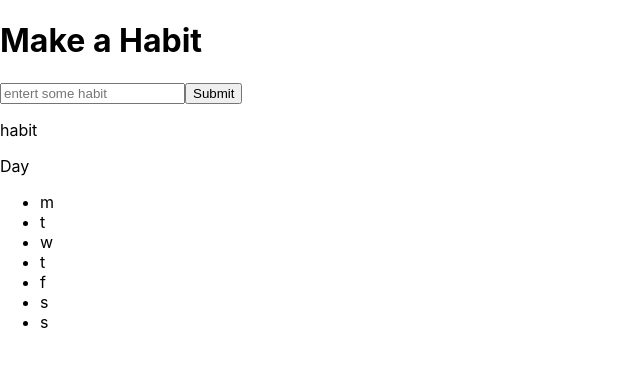
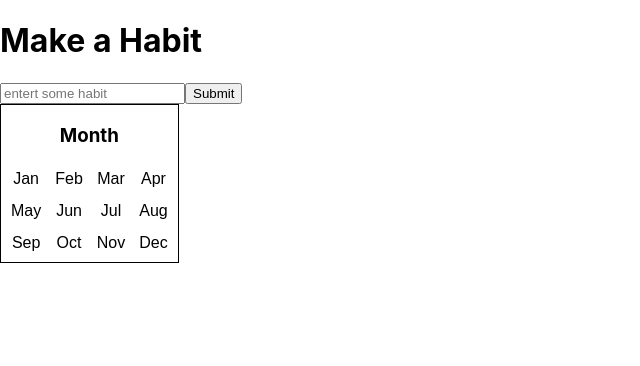
Before and after one commit to AntonScherba/habit-tracker, a React (Create React App) app: page / in a window 1280 px wide. Shown: the top 366 px of the page, without its empty margins (0-640 px from the left). Built offline with nearby package versions, Linux system fonts and the light colour scheme; the HTML template or start-up script is replaced by a standard one.

Commit message:
added calendar coponent

```diff
--- a/src/components/Calendar/Calendar.css
+++ b/src/components/Calendar/Calendar.css
@@ -0,0 +1,26 @@
+.container {
+  border: black 1px solid;
+  display: inline-block;
+  text-align: center;
+}
+
+.calendar {
+  display: grid;
+  grid-template-columns: repeat(4, auto);
+  grid-template-rows: repeat(3, auto);
+  grid-gap: 4px;
+  margin: 0px 5px 5px 5px;
+}
+
+.month {
+  border: none;
+  background-color: white;
+  padding: 5px;
+  font-size: 1rem;
+  outline: none;
+  border-radius: 3px;
+}
+
+.month:focus {
+  background-color: cadetblue;
+}
--- a/src/components/Calendar/Calendar.js
+++ b/src/components/Calendar/Calendar.js
@@ -1,20 +1,23 @@
 import React from "react";
+import "./Calendar.css";
 
 const Calendar = () => {
   return (
-    <div>
-      <p>habit</p>
-      <div>
-        <p>Day</p>
-        <ul>
-          <li>m</li>
-          <li>t</li>
-          <li>w</li>
-          <li>t</li>
-          <li>f</li>
-          <li>s</li>
-          <li>s</li>
-        </ul>
+    <div className="container">
+      <h3>Month</h3>
+      <div className="calendar">
+        <button className="month">Jan</button>
+        <button className="month">Feb</button>
+        <button className="month">Mar</button>
+        <button className="month">Apr</button>
+        <button className="month">May</button>
+        <button className="month">Jun</button>
+        <button className="month">Jul</button>
+        <button className="month">Aug</button>
+        <button className="month">Sep</button>
+        <button className="month">Oct</button>
+        <button className="month">Nov</button>
+        <button className="month">Dec</button>
       </div>
     </div>
   );
```
